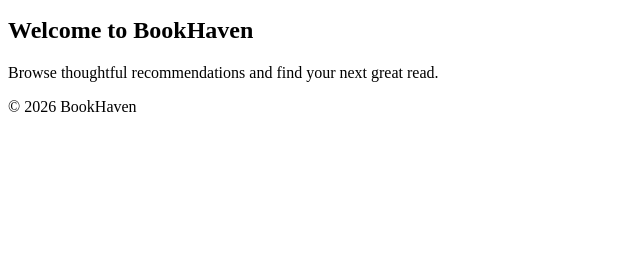
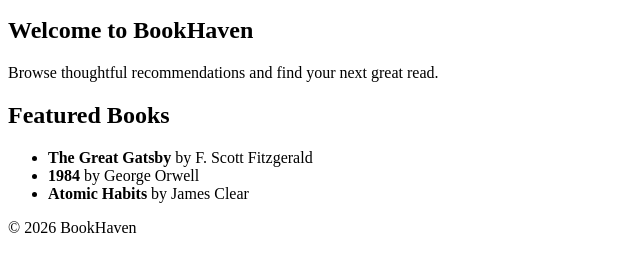
Before and after one commit to abhishekreddychitukula/BookHaven, a plain HTML site: page index.html in a window 1280 px wide. Shown: the part 101-372 px from the top of the page, without its empty margins (0-640 px from the left). Drawn offline with Linux system fonts and the light colour scheme.

Commit message:
Add featured books catalog

```diff
--- a/index.html
+++ b/index.html
@@ -15,6 +15,14 @@
       <h2 id="welcome-heading">Welcome to BookHaven</h2>
       <p>Browse thoughtful recommendations and find your next great read.</p>
     </section>
+    <section aria-labelledby="featured-heading">
+      <h2 id="featured-heading">Featured Books</h2>
+      <ul>
+        <li><strong>The Great Gatsby</strong> by F. Scott Fitzgerald</li>
+        <li><strong>1984</strong> by George Orwell</li>
+        <li><strong>Atomic Habits</strong> by James Clear</li>
+      </ul>
+    </section>
   </main>
   <footer>
     <p>&copy; 2026 BookHaven</p>
```
